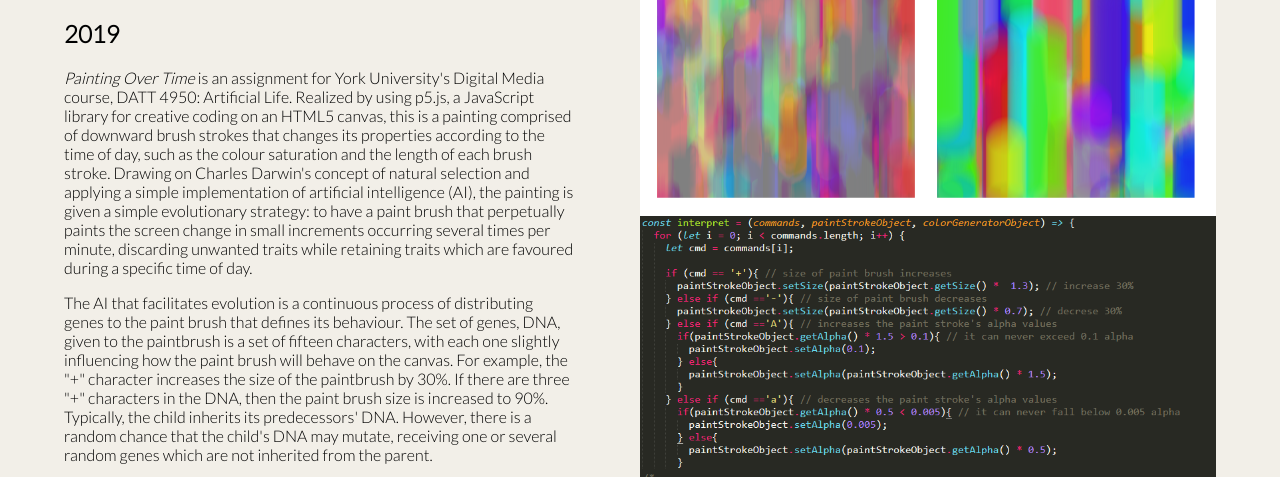
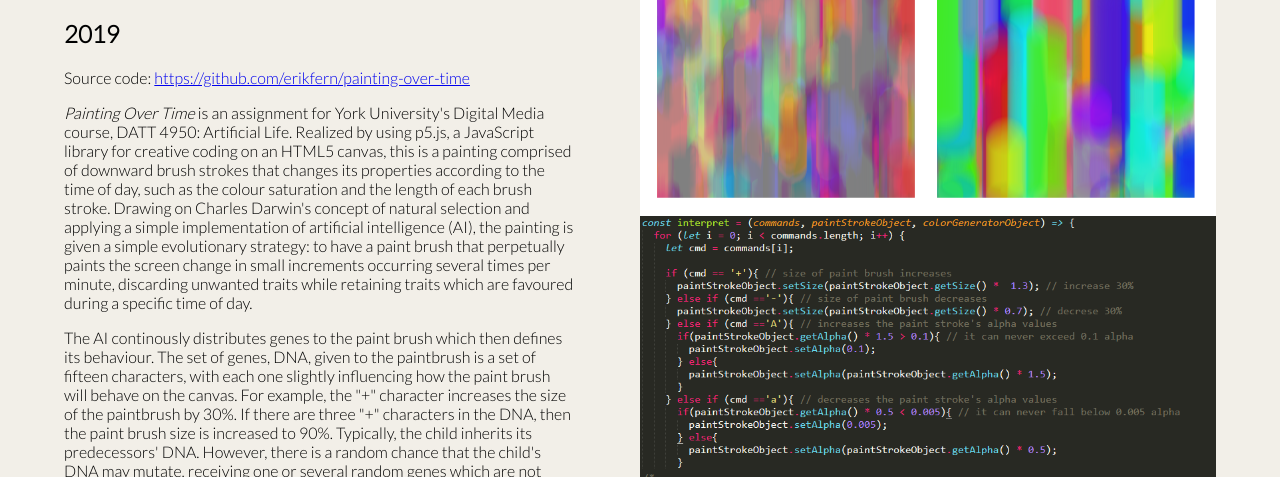
Before and after one commit to erikfern/portfolio, a plain HTML site: page painting-over-time.html in a window 1280 px wide. Shown: the part 313-790 px from the top of the page. Drawn offline with Linux system fonts and the light colour scheme.

Commit message:
text updates

```diff
--- a/painting-over-time.html
+++ b/painting-over-time.html
@@ -16,12 +16,15 @@
     <h1 class="artwork-detailed-title">PAINTING OVER TIME</h1>
     <h2 class="artwork-detailed-date">2019</h2>
     <div class="artwork-detailed-desc">
+
+      <p>Source code: <a href="https://github.com/erikfern/painting-over-time">https://github.com/erikfern/painting-over-time</a></p>
+
       <P>
       	<span id="artwork-title-inline">Painting Over Time</span> is an assignment for York University's Digital Media course, DATT 4950: Artificial Life. Realized by using p5.js, a JavaScript library for creative coding on an HTML5 canvas, this is a painting comprised of downward brush strokes that changes its properties according to the time of day, such as the colour saturation and the length of each brush stroke. Drawing on Charles Darwin's concept of natural selection and applying a simple implementation of artificial intelligence (AI), the painting is given a simple evolutionary strategy: to have a paint brush that perpetually paints the screen change in small increments occurring several times per minute, discarding unwanted traits while retaining traits which are favoured during a specific time of day.
       </P>
 
       <p>
-      	The AI that facilitates evolution is a continuous process of distributing genes to the paint brush that defines its behaviour. The set of genes, DNA, given to the paintbrush is a set of fifteen characters, with each one slightly influencing how the paint brush will behave on the canvas. For example, the "+" character increases the size of the paintbrush by 30%. If there are three "+" characters in the DNA, then the paint brush size is increased to 90%. Typically, the child inherits its predecessors' DNA. However, there is a random chance that the child's DNA may mutate, receiving one or several random genes which are not inherited from the parent.
+      	The AI continously distributes genes to the paint brush which then defines its behaviour. The set of genes, DNA, given to the paintbrush is a set of fifteen characters, with each one slightly influencing how the paint brush will behave on the canvas. For example, the "+" character increases the size of the paintbrush by 30%. If there are three "+" characters in the DNA, then the paint brush size is increased to 90%. Typically, the child inherits its predecessors' DNA. However, there is a random chance that the child's DNA may mutate, receiving one or several random genes which are not inherited from the parent.
       </p>
 
       <p>
```
Also changed, not shown: index.html (+1 -1 lines), rpsm-data-visualization.html (+3 -0 lines), tap-dance-augmented-reality.html (+1 -0 lines), 1 other file.
